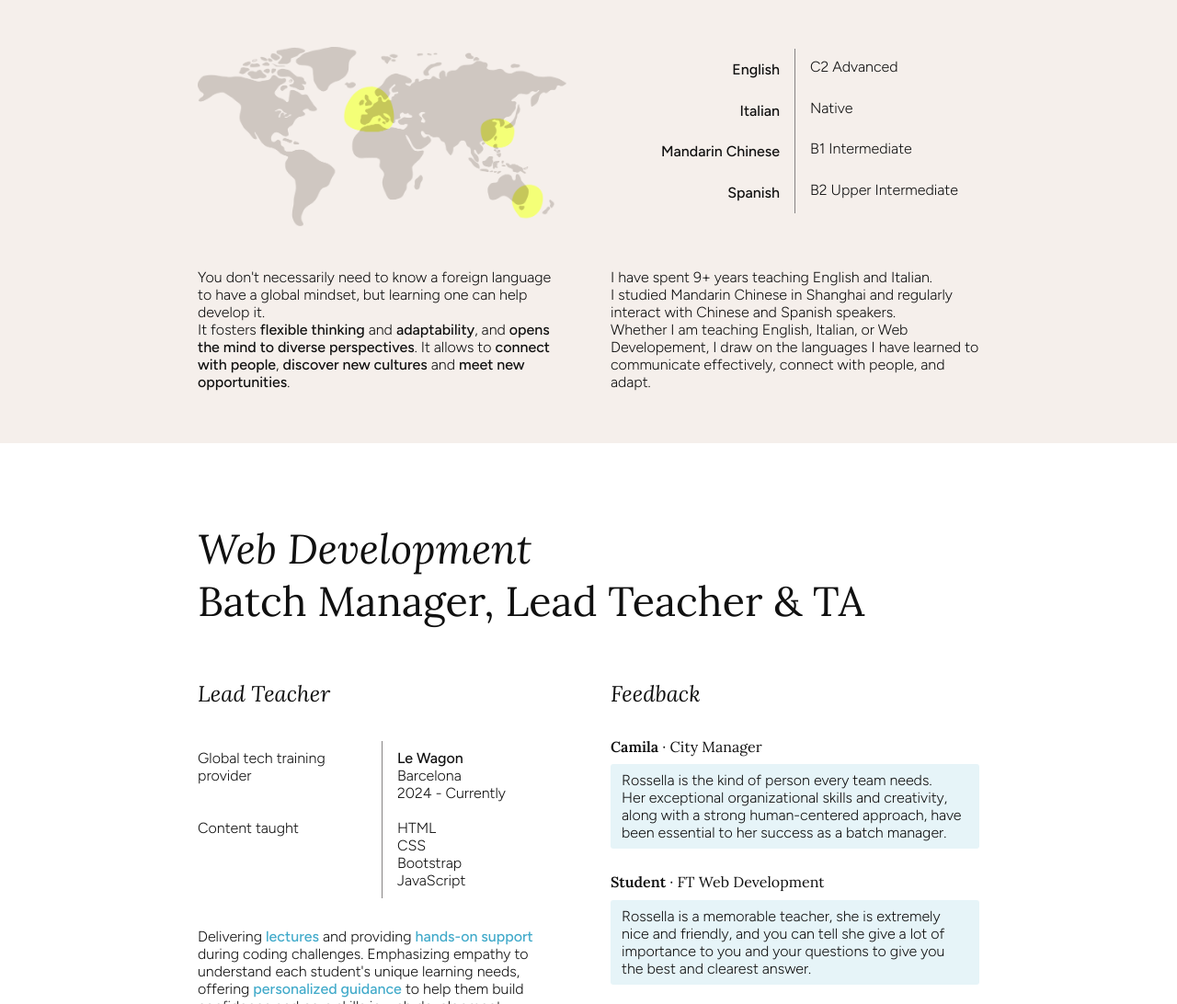
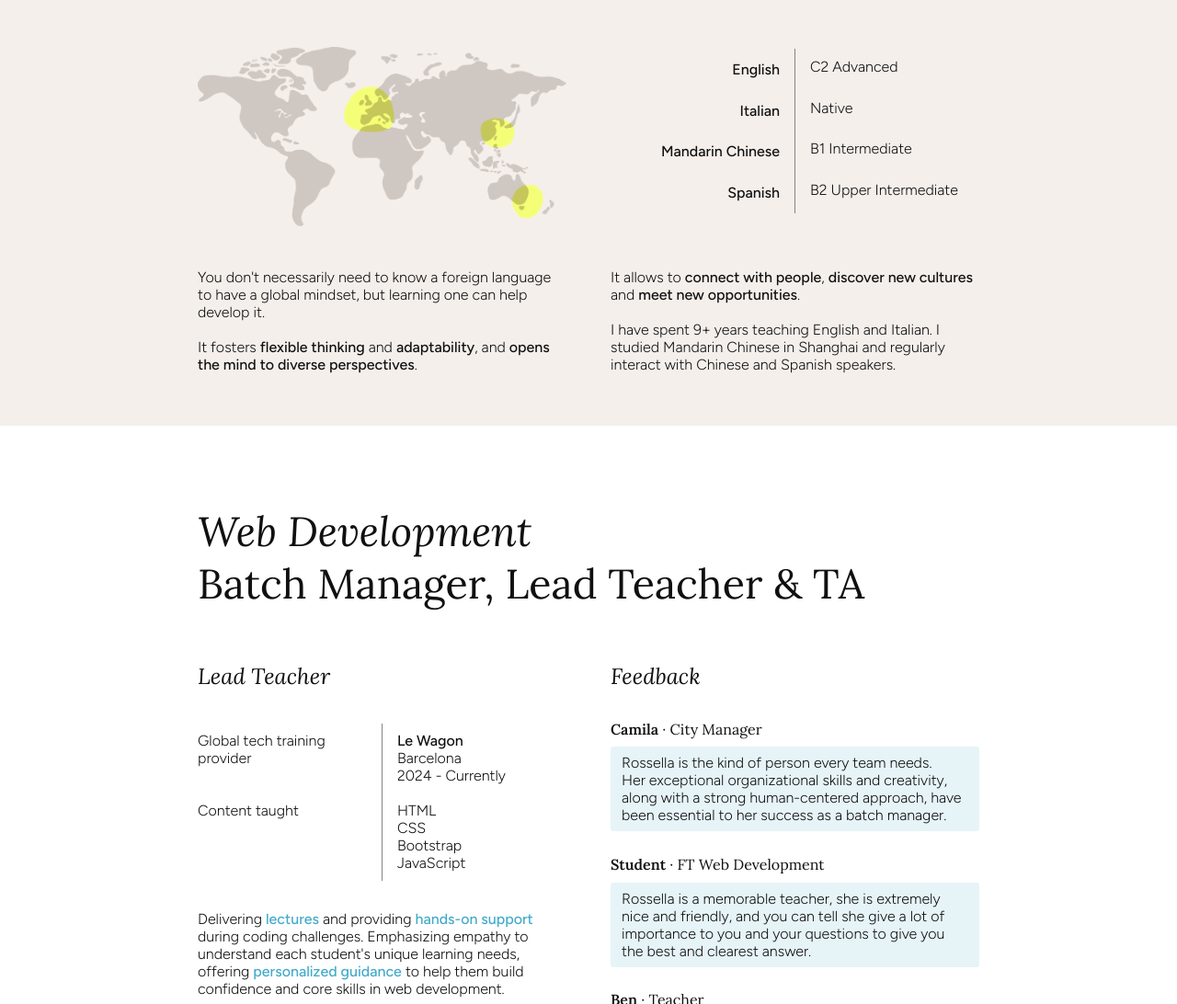
Before and after one commit to ellazi/profile_teacher, a plain HTML site: page index.html in a window 1280 px wide. Shown: the part 3278-4370 px from the top of the page at 92% size. Drawn offline with Linux system fonts and the light colour scheme.

Commit message:
text in languages

```diff
--- a/index.html
+++ b/index.html
@@ -374,21 +374,18 @@
         <div class="flex-container add-mt-responsive">
           <div class="flex-left">
             <p>
-              You don't necessarily need to know a foreign language to have a global mindset, but learning one can help develop it. <br>
+              You don't necessarily need to know a foreign language to have a global mindset, but learning one can help develop it. <br><br>
               It fosters <span class="weight-500">flexible thinking</span> and <span class="weight-500">adaptability</span>, and <span class="weight-500">opens
               the mind to diverse perspectives</span>.
-              It allows to <span class="weight-500">connect with people</span>, <span class="weight-500">discover new cultures</span>
-              and <span class="weight-500">meet new opportunities</span>.
             </p>
           </div>
           <div class="flex-right">
             <p>
-              I have spent 9+ years teaching English and Italian.<br>
+              It allows to <span class="weight-500">connect with people</span>, <span class="weight-500">discover new cultures</span>
+              and <span class="weight-500">meet new opportunities</span>.<br><br>
+              I have spent 9+ years teaching English and Italian.
               I studied Mandarin Chinese in Shanghai and regularly interact with
               Chinese and Spanish speakers. <br>
-              Whether I am teaching English, Italian, or Web Developement, I draw on the
-              languages I have learned to communicate effectively, connect
-              with people, and adapt.
             </p>
           </div>
         </div>
```
